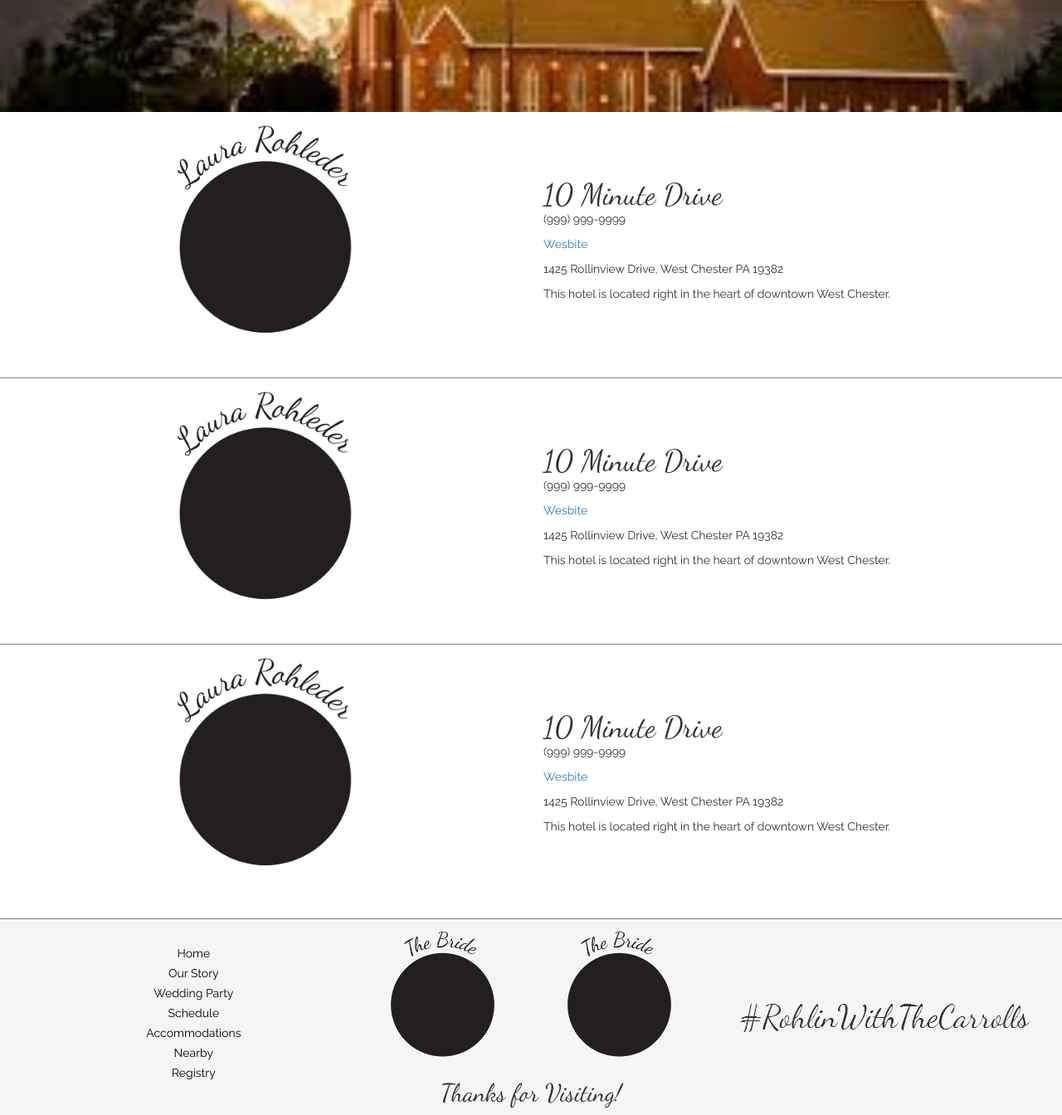
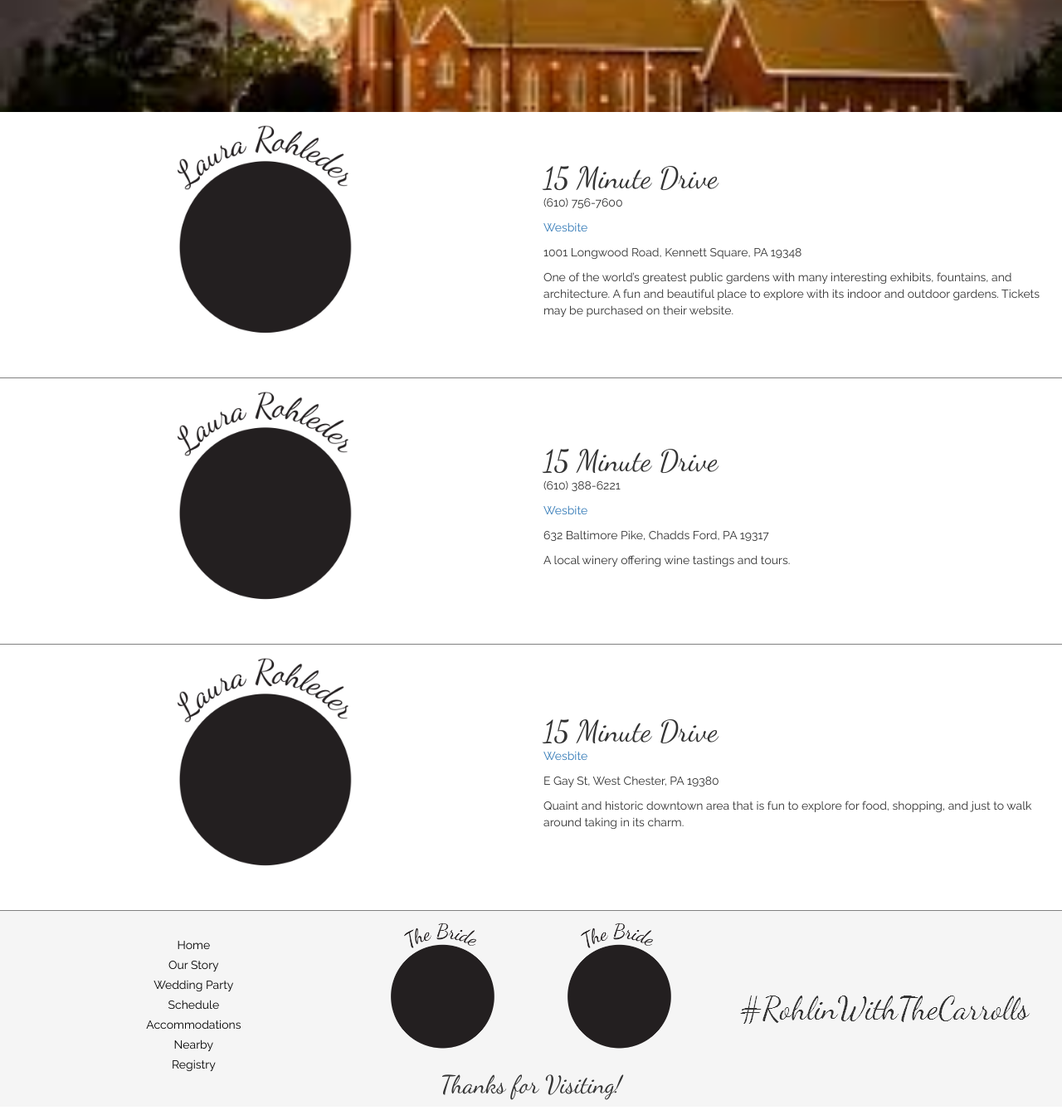
Before and after one commit to johntcarroll/wedding, a PHP site: page /nearby/ in a window 1280 px wide. Shown: the part 455-1799 px from the top of the page at 83% size. Run offline with PHP 8.4, Linux system fonts and the light colour scheme.

Commit message:
update batch

```diff
--- a/css/style.css
+++ b/css/style.css
@@ -363,7 +363,7 @@ a.overlay-link.before:hover:before,a.overlay-link.after:hover:after{
     text-align: right;
 }
 
-#grooms-party{
+#brides-party{
     display: none;
 }
 
@@ -423,7 +423,6 @@ a.overlay-link.before:hover:before,a.overlay-link.after:hover:after{
 .footer-row{
     background-color: whitesmoke;
     border-top: 1px solid grey;
-    margin-top: 10px;
     padding-bottom: 10px;
     padding-top: 10px;
 }
--- a/nbproject/private/private.xml
+++ b/nbproject/private/private.xml
@@ -2,8 +2,6 @@
 <project-private xmlns="http://www.netbeans.org/ns/project-private/1">
     <editor-bookmarks xmlns="http://www.netbeans.org/ns/editor-bookmarks/2" lastBookmarkId="0"/>
     <open-files xmlns="http://www.netbeans.org/ns/projectui-open-files/2">
-        <group>
-            <file>file:/C:/Users/John%20Thomas/Documents/Personal/Wedding/schedule/index.php</file>
-        </group>
+        <group/>
     </open-files>
 </project-private>
--- a/nearby/index.php
+++ b/nearby/index.php
@@ -13,11 +13,11 @@ include "../layout/header.php";
         <img class='img img-center img-responsive accomm-img' src='../img/party-name-top.png' />
     </div><!--
  --><div class='col-xs-12 col-sm-6 accomm-info vcenter'>
-        <h1>10 Minute Drive</h1>
-        <p>(999) 999-9999</p>
-        <p><a href='http://bestwestern.com' target="_blank">Wesbite</a></p>
-        <p>1425 Rollinview Drive, West Chester PA 19382</p>
-        <p>This hotel is located right in the heart of downtown West Chester.</p>
+        <h1>15 Minute Drive</h1>
+        <p>(610) 756-7600</p>
+        <p><a href='https://www.longwoodgardens.org/' target="_blank">Wesbite</a></p>
+        <p>1001 Longwood Road, Kennett Square,  PA 19348</p>
+        <p>One of the world’s greatest public gardens with many interesting exhibits, fountains, and architecture.  A fun and beautiful place to explore with its indoor and outdoor gardens.  Tickets may be purchased on their website.</p>
     </div>
 </div>
 <div class='row border-bottom pad-top-10 pad-bottom-10'>
@@ -25,11 +25,11 @@ include "../layout/header.php";
         <img class='img img-center img-responsive accomm-img' src='../img/party-name-top.png' />
     </div><!--
  --><div class='col-xs-12 col-sm-6 accomm-info vcenter'>
-        <h1>10 Minute Drive</h1>
-        <p>(999) 999-9999</p>
-        <p><a href='http://bestwestern.com' target="_blank">Wesbite</a></p>
-        <p>1425 Rollinview Drive, West Chester PA 19382</p>
-        <p>This hotel is located right in the heart of downtown West Chester.</p>
+        <h1>15 Minute Drive</h1>
+        <p>(610) 388-6221</p>
+        <p><a href='https://www.chaddsford.com/' target="_blank">Wesbite</a></p>
+        <p>632 Baltimore Pike, Chadds Ford, PA 19317</p>
+        <p>A local winery offering wine tastings and tours.</p>
     </div>
 </div>
 <div class='row pad-top-10 pad-bottom-10'>
@@ -37,11 +37,10 @@ include "../layout/header.php";
         <img class='img img-center img-responsive accomm-img' src='../img/party-name-top.png' />
     </div><!--
  --><div class='col-xs-12 col-sm-6 accomm-info vcenter'>
-        <h1>10 Minute Drive</h1>
-        <p>(999) 999-9999</p>
+        <h1>15 Minute Drive</h1>
         <p><a href='http://bestwestern.com' target="_blank">Wesbite</a></p>
-        <p>1425 Rollinview Drive, West Chester PA 19382</p>
-        <p>This hotel is located right in the heart of downtown West Chester.</p>
+        <p>E Gay St, West Chester, PA 19380</p>
+        <p>Quaint and historic downtown area that is fun to explore for food, shopping, and just to walk around taking in its charm.</p>
     </div>
 </div>
 
--- a/party/index.php
+++ b/party/index.php
@@ -14,12 +14,12 @@ include "groomsmen.php";
 
 <div class='row'>
     <div class='col-xs-12 col-sm-5 col-sm-offset-1 col-md-4 col-md-offset-2 col-lg-3 col-lg-offset-3 text-center pad-top-20'>
-        <div class='party-button' id='show-groom'>
+        <div class='party-button on' id='show-groom'>
             Groomsmen
         </div>
     </div>
     <div class='col-xs-12 col-sm-5 col-md-4 col-lg-3 text-center pad-top-20 pad-bottom-20'>
-        <div class='party-button on' id='show-bride'>
+        <div class='party-button' id='show-bride'>
             Bridesmaids
         </div>
     </div>
```
Also changed, not shown: accommodations/accommodations.js (+15 -0 lines), accommodations/index.php (+25 -7 lines), party/bridesmaids.php (+20 -0 lines), party/groomsmen.php (+0 -10 lines), img/JL_AndrewGoldberg_1440x1440_001.png (deleted).
